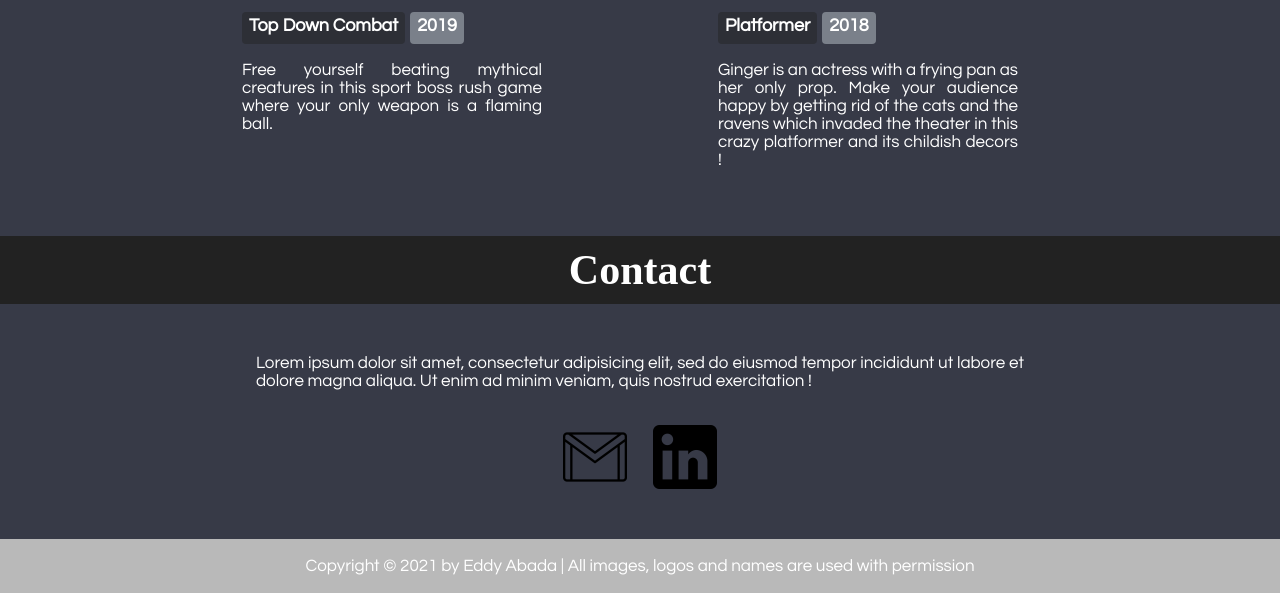
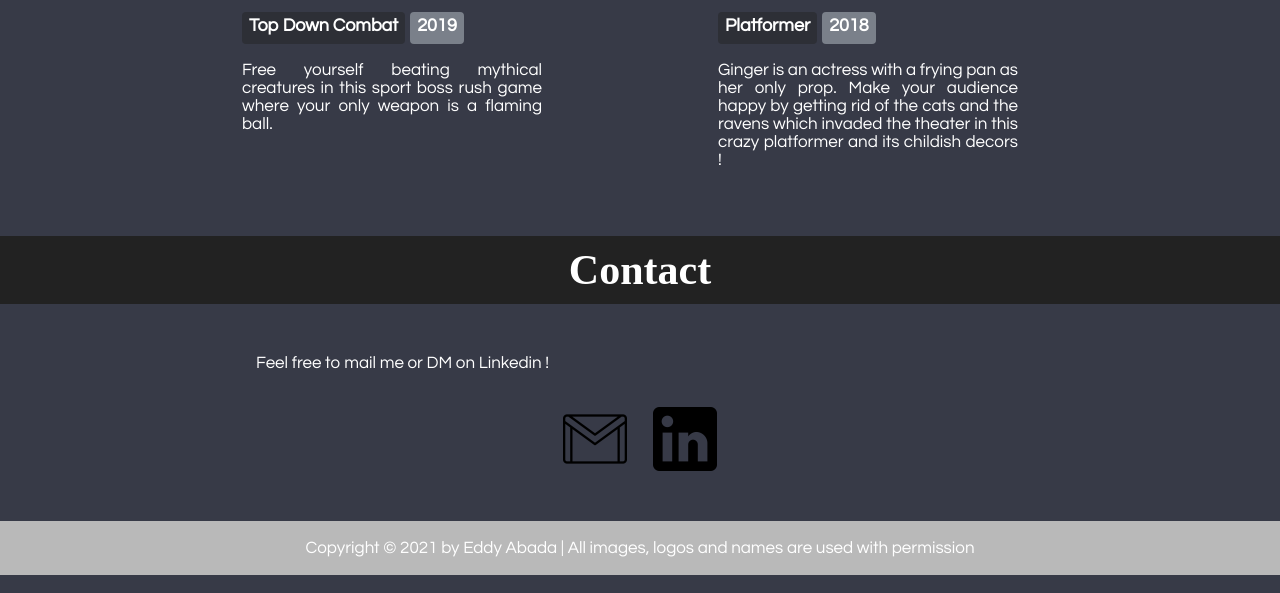
Before and after one commit to eddyboreal/portfolio, a website: page pages/index.html in a window 1280 px wide. Shown: the part 2544-3137 px from the top of the page. Drawn offline with Linux system fonts and the light colour scheme.

Commit message:
updated contact sentence

```diff
--- a/pages/index.html
+++ b/pages/index.html
@@ -367,7 +367,7 @@
             </div>
             <div class="section-content">
                 <p class="content">
-                    Lorem ipsum dolor sit amet, consectetur adipisicing elit, sed do eiusmod tempor incididunt ut labore et dolore magna aliqua. Ut enim ad minim veniam, quis nostrud exercitation !
+                    Feel free to mail me or DM on Linkedin !
                 </p>
             </div>
             <div class="social-network-container">
```
